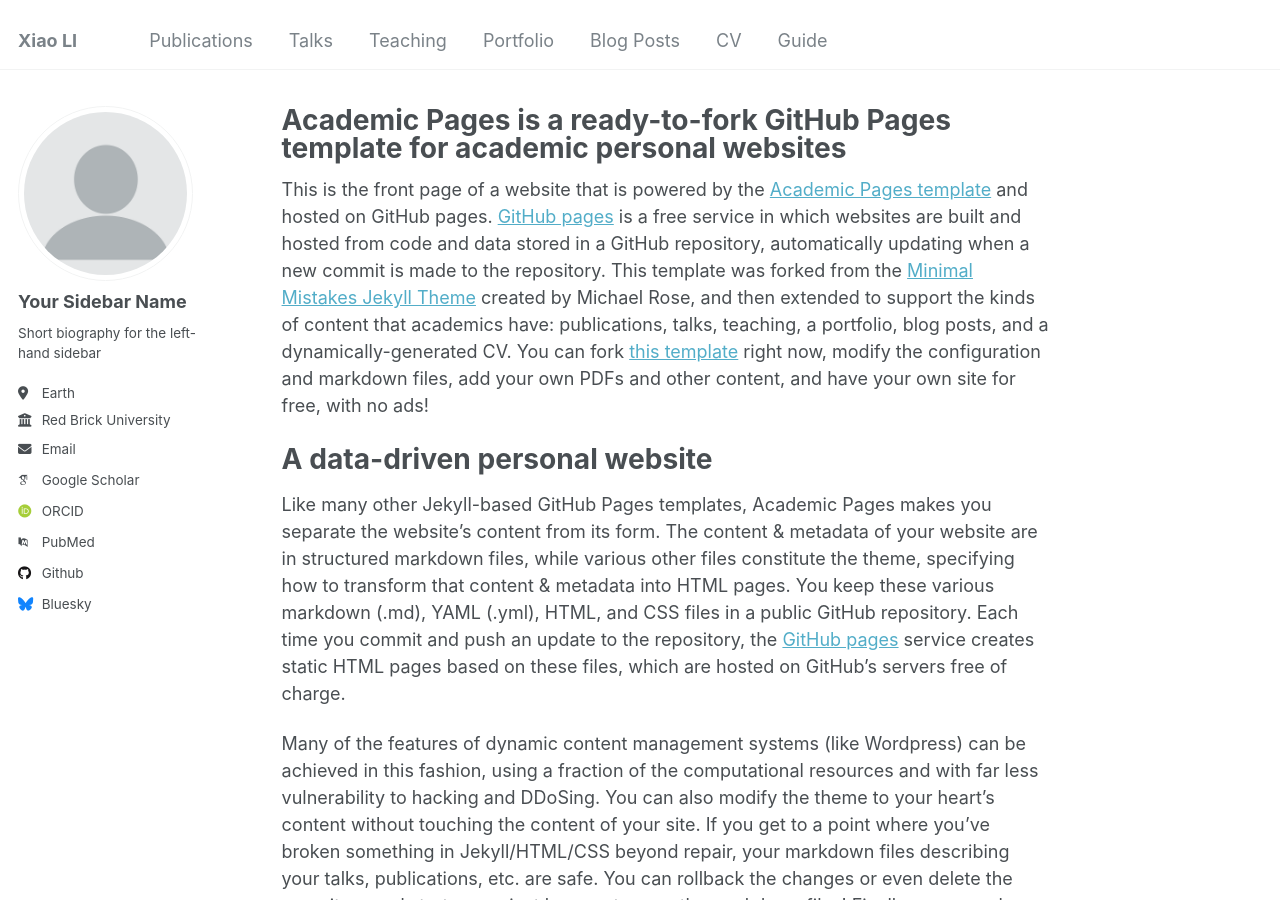
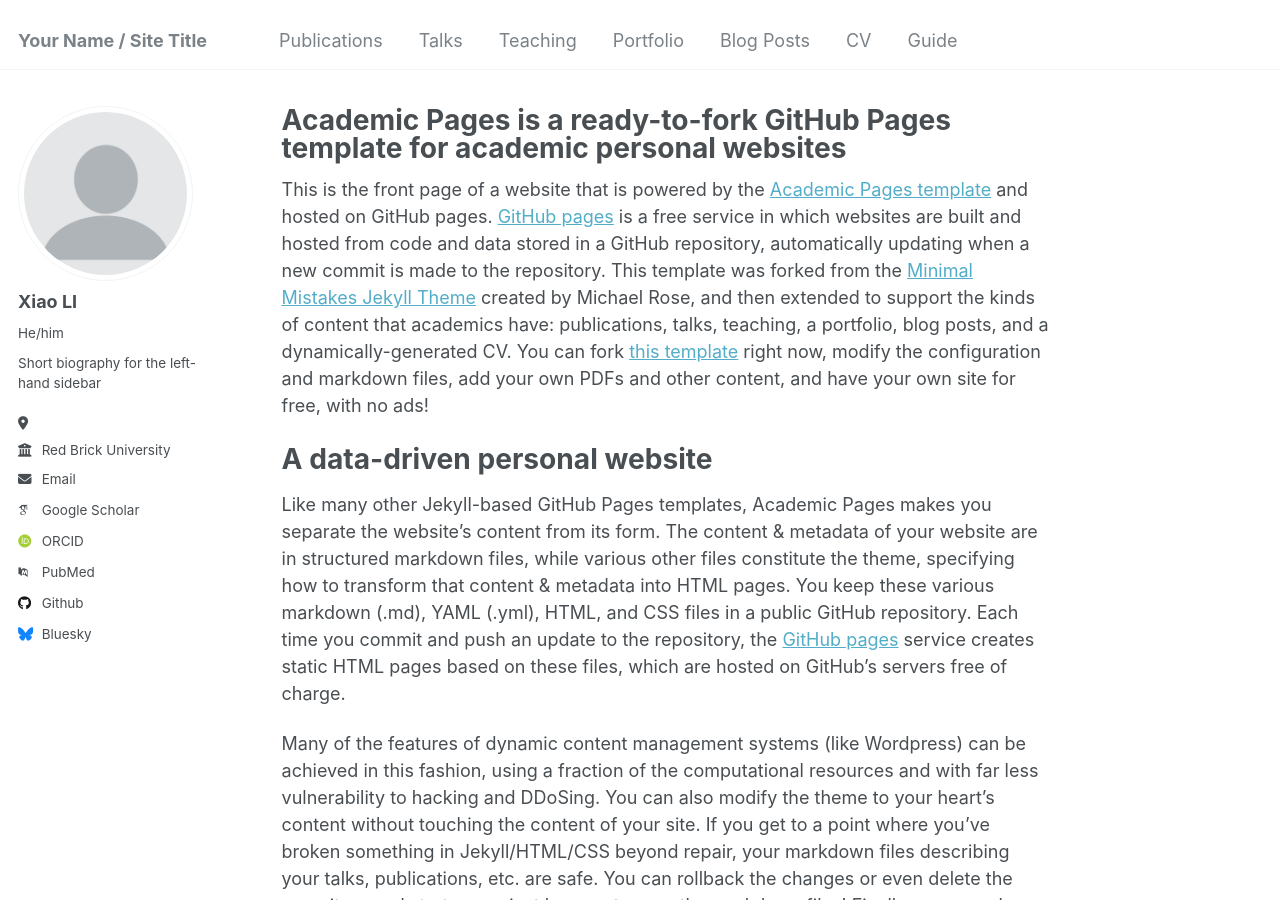
Before and after one commit to XiaoLi-CN/xiaoli.github.io, a Jekyll site: the page built from _pages/about.md, in a window 1280 px wide and 900 px high. Built offline with Jekyll 4.4.1, drawn with Linux system fonts in a browser that asks for light colours; some web fonts are replaced.

Commit message:
Update _config.yml

```diff
--- a/_config.yml
+++ b/_config.yml
@@ -8,7 +8,7 @@
 
 # Basic Site Settings
 locale                   : "en-US"
-title                    : "Xiao LI"
+title                    : "Your Name / Site Title"
 title_separator          : "-"
 name                     : &name "Your Name"
 description              : &description "personal description"
@@ -22,10 +22,10 @@ repository               : "academicpages/academicpages.github.io"
 author:
   # Biographic information
   avatar           : "profile.png"
-  name             : "Your Sidebar Name"
-  pronouns         : # example: "she/her"
+  name             : "Xiao LI"
+  pronouns         : "He/him"
   bio              : "Short biography for the left-hand sidebar"
-  location         : "Earth"
+  location         : ""
   employer         : "Red Brick University"
   uri              : # URL
   email            : "none@example.org"
```
